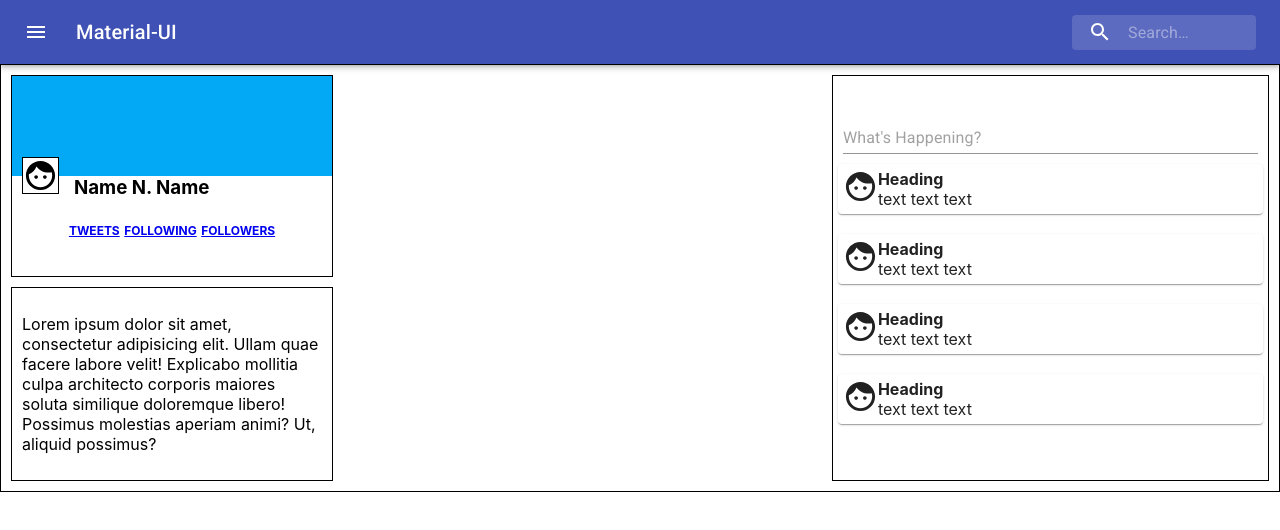
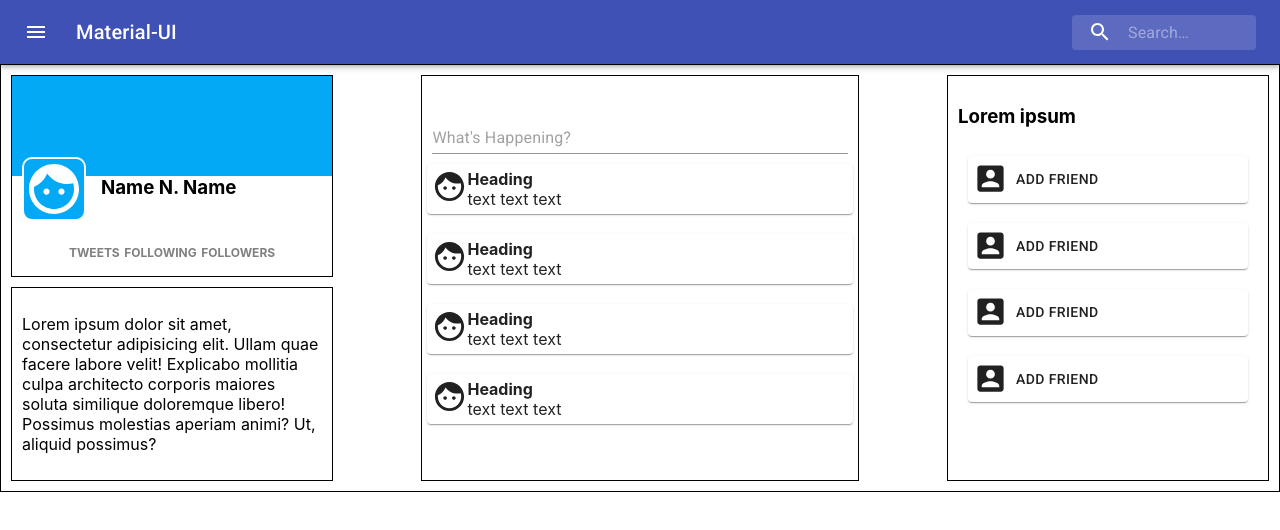
Before and after one commit to meganschultepdx/react-twitter-clone, a React (Create React App) app: page / in a window 1280 px wide. Shown: the top 530 px of the page. Built offline with nearby package versions, Linux system fonts and the light colour scheme.

Commit message:
add friends and friend components with styling

```diff
--- a/src/App.jsx
+++ b/src/App.jsx
@@ -6,6 +6,7 @@ import Tweetflow from './tweetflow/Tweetflow';
 import Profile from './profile/Profile';
 import { makeStyles } from '@material-ui/core/styles';
 import Profilesummary from './profilesummary/Profilesummary';
+import Friends from './friends/Friends';
 
 
 const useStyles = makeStyles(theme => ({
@@ -33,6 +34,7 @@ function App() {
       <Profilesummary/>
       </div>
       <Tweetflow/>
+      <Friends/>
       </div>
     </div>
   );
--- /dev/null
+++ b/src/friends/Friend.jsx
@@ -0,0 +1,38 @@
+import React from 'react';
+import FaceIcon from '@material-ui/icons/AccountBoxRounded';
+import { makeStyles } from '@material-ui/core/styles';
+import Card from '@material-ui/core/Card';
+import Button from '@material-ui/core/Button';
+
+
+const useStyles = makeStyles(theme => ({
+  tweet: {
+    margin: '10px',
+    padding: '5px',
+    display: 'flex',
+    '& div': {
+      display: 'flex',
+      flexDirection: 'column'
+    },
+    '& h4': {
+      margin: 0
+    },
+    '& p': {
+      margin: 0
+    },
+  }
+}));
+
+function Friend() {
+  const classes = useStyles();
+  return (
+    <Card className={classes.tweet}>
+      <FaceIcon fontSize='large'/>
+      <div>
+        <Button>Add Friend</Button>
+      </div>
+    </Card>
+  );
+}
+
+export default Friend;
--- /dev/null
+++ b/src/friends/Friends.jsx
@@ -0,0 +1,29 @@
+import React from 'react';
+import { makeStyles } from '@material-ui/core/styles';
+import Friend from './Friend';
+
+
+
+
+const useStyles = makeStyles(theme => ({
+    friends: {
+        width: '300px',
+        border: '1px solid black',
+        display: 'flex',
+        flexDirection: 'column',
+        padding: '10px',
+    }
+}));
+
+export default function Friends() {
+    const classes = useStyles();
+    return (
+        <div className={classes.friends}>
+        <h3>Lorem ipsum</h3>
+        <Friend/>
+        <Friend/>
+        <Friend/>
+        <Friend/>
+        </div>
+    );
+}
--- a/src/profile/Profile.jsx
+++ b/src/profile/Profile.jsx
@@ -13,9 +13,14 @@ const useStyles = makeStyles(theme => ({
         height: '200px',
         background: 'linear-gradient(to bottom, #03A9F4 50%, white 50%)',
         '& a': {
+            textDecoration: 'none',
             fontWeight: 'bold',
-            fontSize: '12px'
-
+            fontSize: '12px',
+            color: 'grey',
+            '&:hover': {
+                textDecoration: 'none',
+                color: 'blue'
+            }
         }
     },
     profileheading: {
@@ -30,9 +35,13 @@ const useStyles = makeStyles(theme => ({
         marginTop: '20px'
     },
     profilepic: {
-        border: '1px solid black',
+        border: '2.5px solid white',
+        borderRadius: '10px',
         marginTop: '-19px',
-        backgroundColor: 'white'
+        backgroundColor: '#03A9F4',
+        width: '60px',
+        height: '60px',
+        color: 'white',
     }
 }));
 
@@ -41,7 +50,7 @@ export default function Profile() {
     return (
         <div className={classes.profilebox}>
             <div className={classes.profileheading}>
-                <FaceIcon className ={classes.profilepic} fontSize='large' />
+                <FaceIcon className={classes.profilepic} fontSize='large' />
                 <h3>Name N. Name</h3>
             </div>
             <div className={classes.profilelinks}>
--- a/src/profilesummary/Profilesummary.jsx
+++ b/src/profilesummary/Profilesummary.jsx
@@ -10,7 +10,7 @@ const useStyles = makeStyles(theme => ({
         flexDirection: 'column',
         padding: '10px',
         maxHeight: '200px',
-        marginTop: '10px'
+        marginTop: '10px',
     }
 }));
 
```
